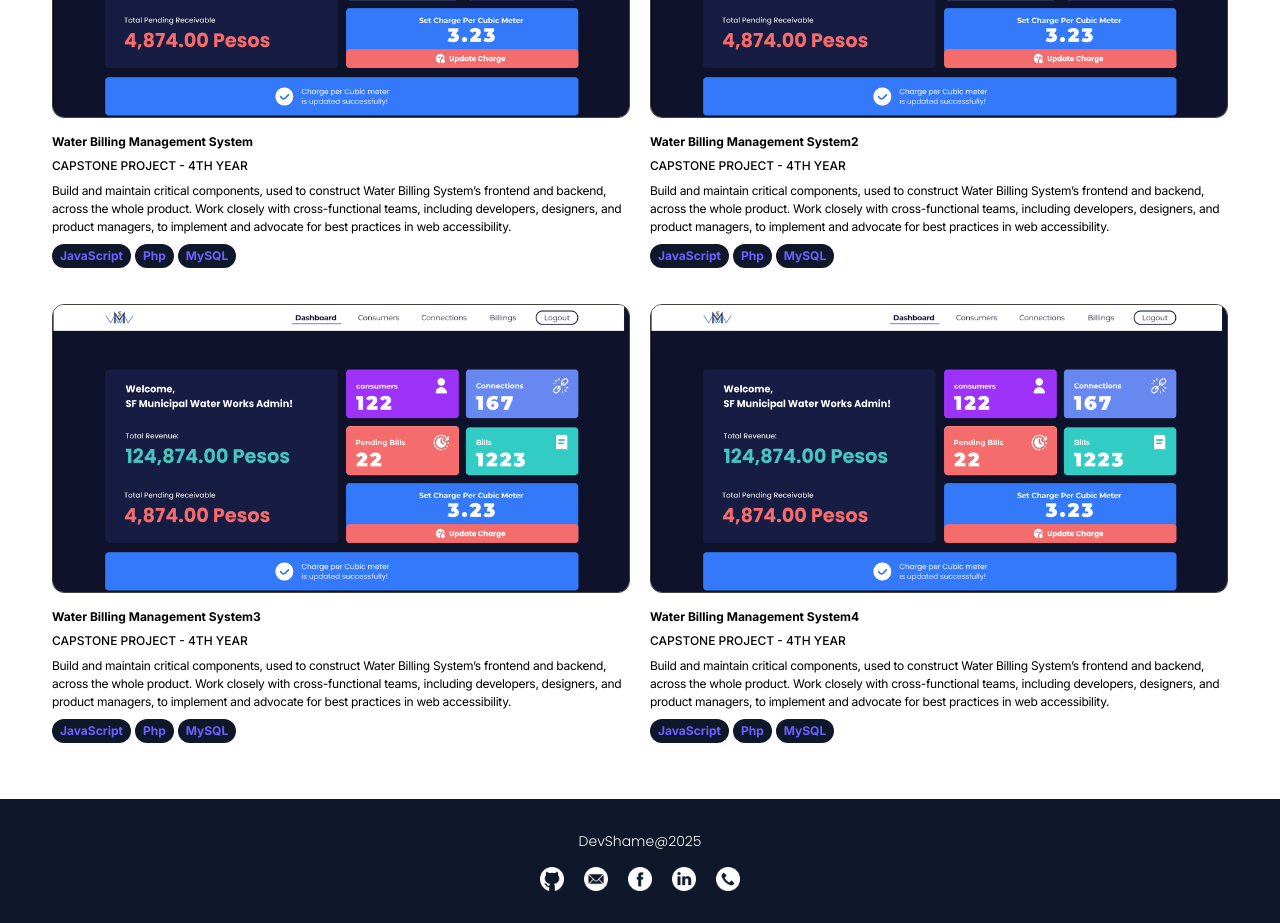
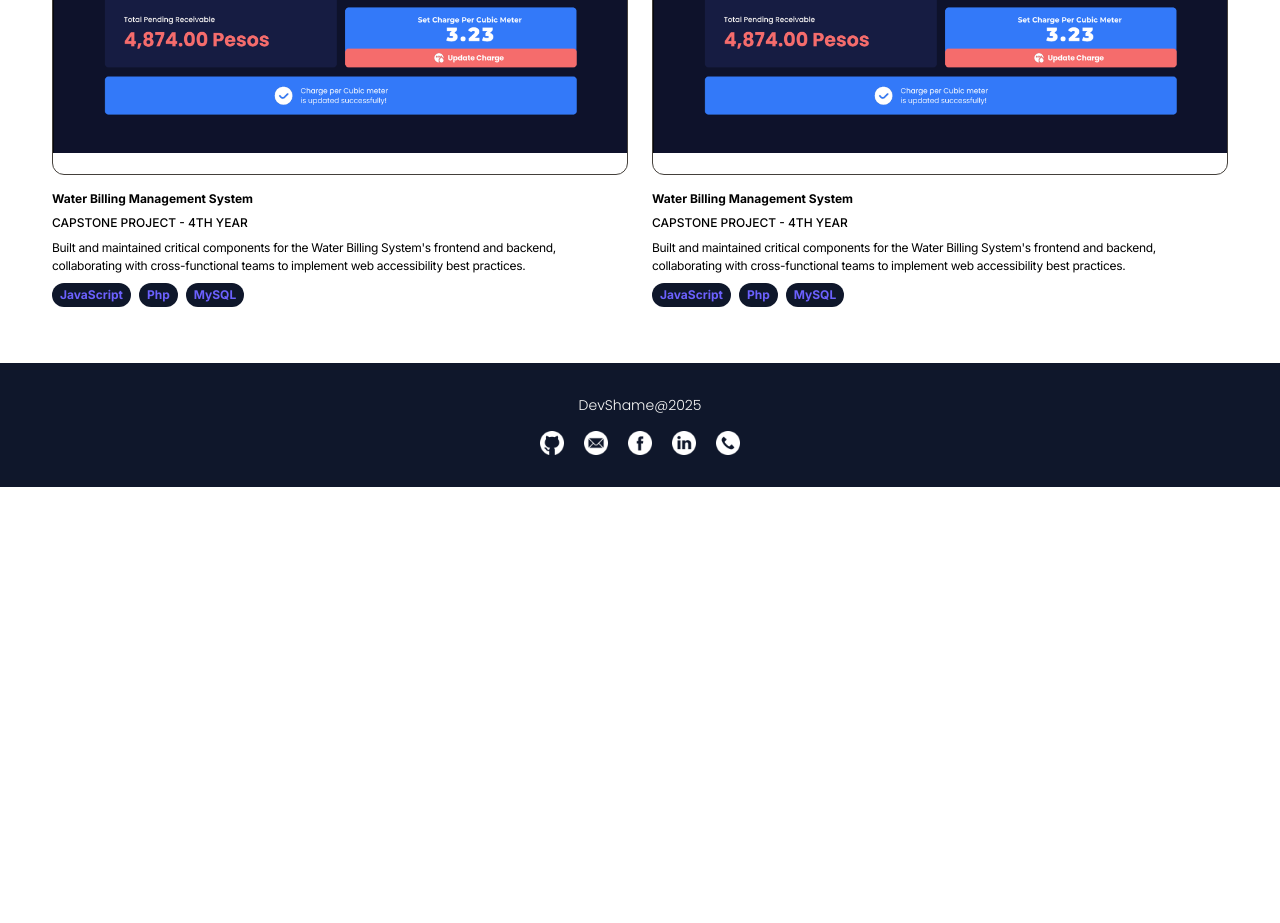
Before and after one commit to shameCanales/shame-portfolio, a React (Vite) app: page /projects in a window 1280 px wide. Shown: the part 1920-2843 px from the top of the page. After the commit the page ends 2407 px from the top, so only its background shows below. Built offline with nearby package versions, Linux system fonts and the light colour scheme; no server answers.

Commit message:
syled project for medium viewport

```diff
--- a/src/components/ProjectComp.jsx
+++ b/src/components/ProjectComp.jsx
@@ -4,14 +4,14 @@ import Paragraph from "../ui/paragraph";
 export default function ProjectComp({ name, desc, src, projFor, stack }) {
   return (
     <div className="mt-8 sm:mt-0 mb-14 sm:mb-4">
-      <div className="rounded-xl overflow-hidden aspect-[18/9] border-1 border-stone-700 relative">
+      <div className="rounded-xl overflow-hidden aspect-[15/9] border-1 border-stone-700 relative">
         <img className="" src={src} alt={name} />
         <div className="absolute inset-0 hover:bg-black/70 transition-all ease-in-out index-[9]"></div>
       </div>
       <p className="inter-bold text-xs mt-4">{name}</p>
       <p className="uppercase inter-medium text-xs mt-2">{projFor}</p>
       <p className="leading-4.5 tracking-tight inter-regular text-xs mt-2">{desc}</p>
-      <ul className="flex gap-1 mt-2">
+      <ul className="flex gap-1 mt-2 md:gap-2">
         {stack.map((tech) => (
           <li key={tech}>
             <TechStackItem item={tech} />
--- a/src/data.js
+++ b/src/data.js
@@ -238,34 +238,19 @@ export const projects = [
     name: "Water Billing Management System",
     for: "Capstone Project - 4th Year",
     description:
-      "Build and maintain critical components, used to construct Water Billing System’s frontend and backend, across the whole product. Work closely with cross-functional teams, including developers, designers, and product managers, to implement and advocate for best practices in web accessibility.",
+      "Built and maintained critical components for the Water Billing System's frontend and backend, collaborating with cross-functional teams to implement web accessibility best practices.",
     stack: ["JavaScript", "Php", "MySQL"],
     imagesrc: waterbillingsystem,
   },
   {
-    name: "Water Billing Management System2",
+    name: "Water Billing Management System",
     for: "Capstone Project - 4th Year",
     description:
-      "Build and maintain critical components, used to construct Water Billing System’s frontend and backend, across the whole product. Work closely with cross-functional teams, including developers, designers, and product managers, to implement and advocate for best practices in web accessibility.",
+      "Built and maintained critical components for the Water Billing System's frontend and backend, collaborating with cross-functional teams to implement web accessibility best practices.",
     stack: ["JavaScript", "Php", "MySQL"],
     imagesrc: waterbillingsystem,
   },
-  {
-    name: "Water Billing Management System3",
-    for: "Capstone Project - 4th Year",
-    description:
-      "Build and maintain critical components, used to construct Water Billing System’s frontend and backend, across the whole product. Work closely with cross-functional teams, including developers, designers, and product managers, to implement and advocate for best practices in web accessibility.",
-    stack: ["JavaScript", "Php", "MySQL"],
-    imagesrc: waterbillingsystem,
-  },
-  {
-    name: "Water Billing Management System4",
-    for: "Capstone Project - 4th Year",
-    description:
-      "Build and maintain critical components, used to construct Water Billing System’s frontend and backend, across the whole product. Work closely with cross-functional teams, including developers, designers, and product managers, to implement and advocate for best practices in web accessibility.",
-    stack: ["JavaScript", "Php", "MySQL"],
-    imagesrc: waterbillingsystem,
-  },
+
 ];
 
 export const footerLinks = [
--- a/src/pages/Projects.jsx
+++ b/src/pages/Projects.jsx
@@ -3,7 +3,7 @@ import ProjectComp from "../components/ProjectComp";
 
 export default function Projects() {
   return (
-    <div className="mt-8 sm:mt-02 sm:grid sm:grid-cols-2 sm:gap-5">
+    <div className="mt-8 sm:mt-02 sm:grid sm:grid-cols-2 sm:gap-5 md:gap-6">
       {projects.map((proj) => (
         <ProjectComp
           key={proj.name}
```
